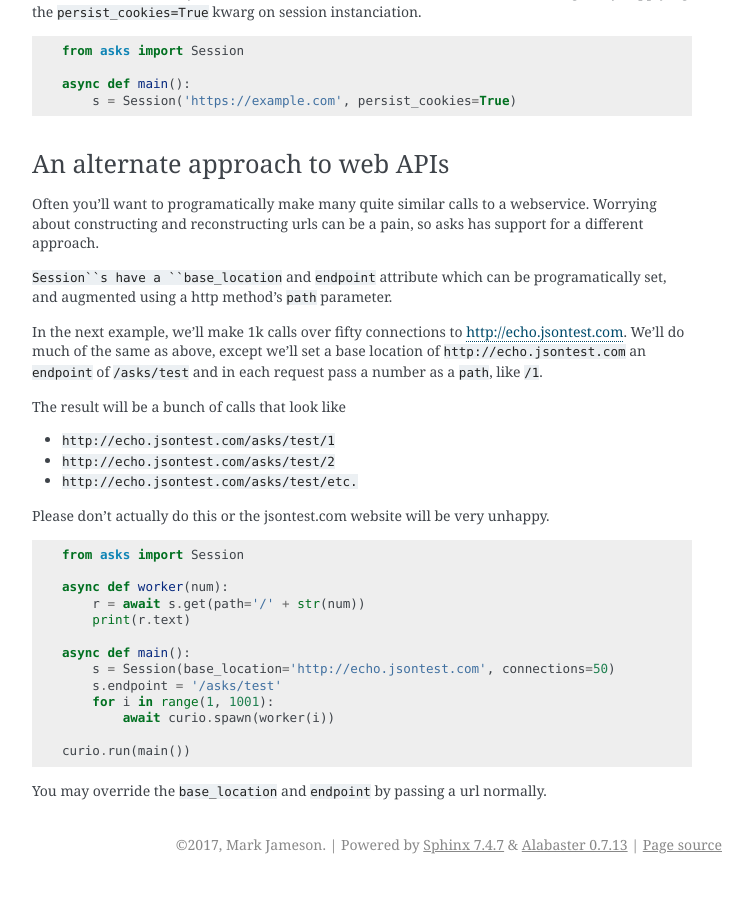
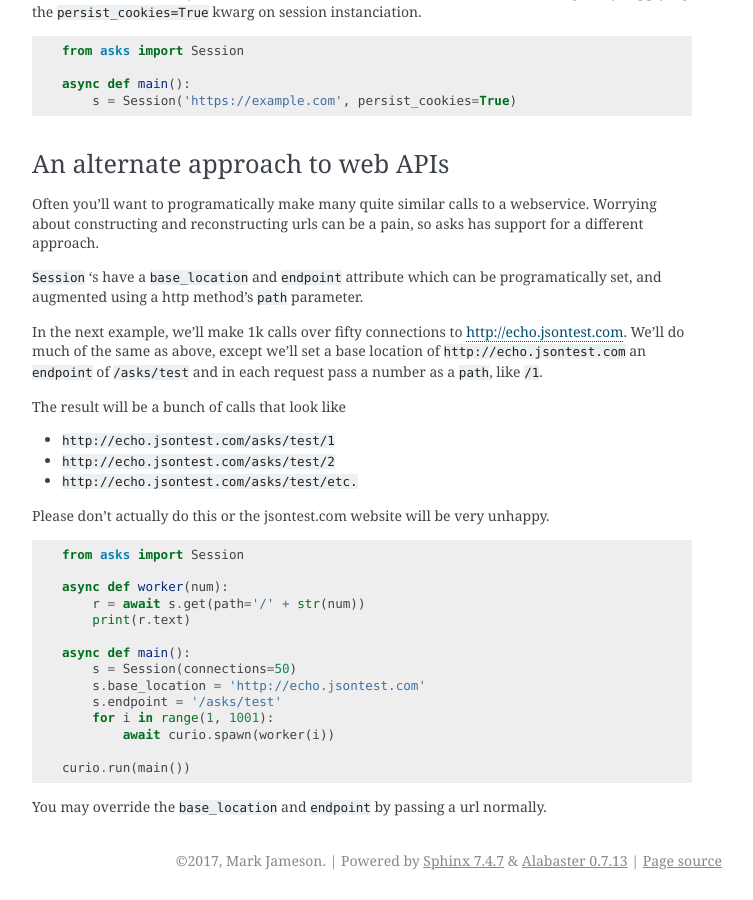
Before and after one commit to theelous3/asks, a Sphinx documentation site: the page built from docs/source/a-look-at-sessions.rst, in a window 1280 px wide and 900 px high, scrolled down 1119 px. Shown: the whole window, without its empty margins (388-1141 px from the left). Built offline with Sphinx 7.4.7, drawn with Linux system fonts in a browser that asks for light colours.

Commit message:
updated docs s'more

```diff
--- a/docs/source/a-look-at-sessions.rst
+++ b/docs/source/a-look-at-sessions.rst
@@ -63,7 +63,7 @@ _________________________________
 
 Often you'll want to programatically make many quite similar calls to a webservice. Worrying about constructing and reconstructing urls can be a pain, so asks has support for a different approach.
 
-``Session``s have a ``base_location`` and ``endpoint`` attribute which can be programatically set, and augmented using a http method's ``path`` parameter.
+``Session`` 's have a ``base_location`` and ``endpoint`` attribute which can be programatically set, and augmented using a http method's ``path`` parameter.
 
 In the next example, we’ll make 1k calls over fifty connections to http://echo.jsontest.com. We’ll do much of the same as above, except we’ll set a base location of ``http://echo.jsontest.com`` an ``endpoint`` of ``/asks/test`` and in each request pass a number as a ``path``, like ``/1``.
 
@@ -83,7 +83,8 @@ Please don't actually do this or the jsontest.com website will be very unhappy.
         print(r.text)
 
     async def main():
-        s = Session(base_location='http://echo.jsontest.com', connections=50)
+        s = Session(connections=50)
+        s.base_location = 'http://echo.jsontest.com'
         s.endpoint = '/asks/test'
         for i in range(1, 1001):
             await curio.spawn(worker(i))
--- a/docs/source/index.rst
+++ b/docs/source/index.rst
@@ -25,6 +25,7 @@ asks is compatible with `curio` and `trio`.
 It is important to note that the code examples in this documentation are to showcase asks, and not curio or trio. In real code, it would be benificial to use things like taskgroups/nurserys and other neat tools to manage your requests. Here's a link to curio and trio's docs for refrence:
 
 http://curio.rtfd.io/
+
 http://trio.rtfd.io
 
 
@@ -39,7 +40,7 @@ The easiest way to install asks is to pip it::
 
 Internally asks uses the excellent `h11 <https://github.com/njsmith/h11>`_. It will be installed automatically.
 
-asks was built for use with `Curio <https://github.com/dabeaz/curio>`_ and `trio <https://github.com/python-trio/trio>`_
+asks was built for use with `curio <https://github.com/dabeaz/curio>`_ and `trio <https://github.com/python-trio/trio>`_
 
 Importing asks
 ______________
```
